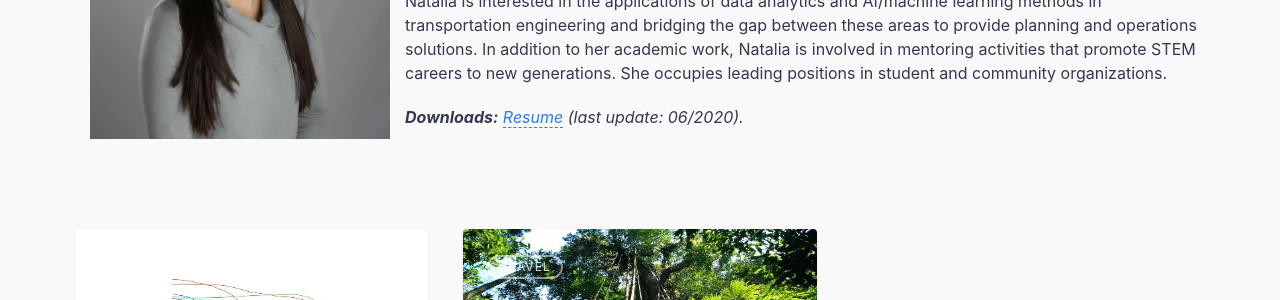
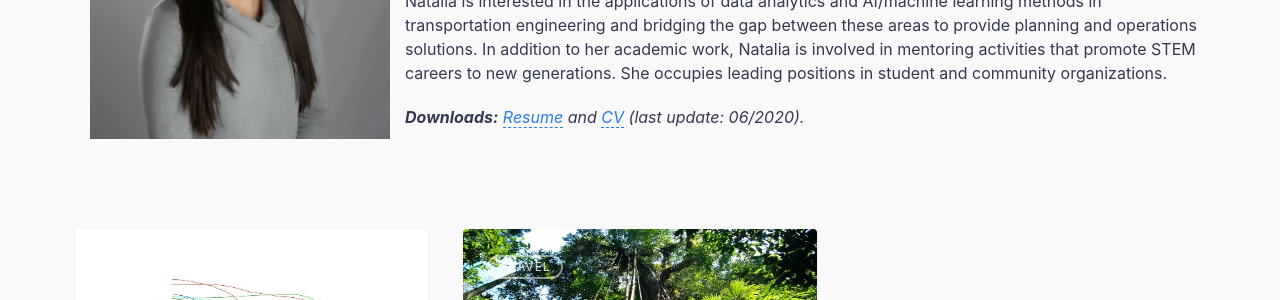
Before and after one commit to nzunigag/nzunigag.github.io, a Jekyll site: the page built from index.md, in a window 1280 px wide and 900 px high, scrolled down 706 px. Shown: the part 153-453 px from the top of the window. Built offline with Jekyll 4.4.1, drawn with Linux system fonts in a browser that asks for light colours; comment, search, counter and statistics services are not loaded.

Commit message:
Update default.html

```diff
--- a/_layouts/default.html
+++ b/_layouts/default.html
@@ -57,7 +57,7 @@ layout: compress
           In addition to her academic work, Natalia is involved in mentoring activities that promote STEM careers to new generations.
           She occupies leading positions in student and community organizations.
             </p>
-            <i> <b>Downloads:</b> <a href="https://nzunigag.github.io/downloads/NataliaZuniga_Resume.pdf">Resume</a> (last update: 06/2020).</i> <br>
+            <i> <b>Downloads:</b> <a href="https://nzunigag.github.io/downloads/NataliaZuniga_Resume.pdf">Resume</a> and <a href="https://nzunigag.github.io/downloads/NataliaZuniga_CV.pdf">CV</a> (last update: 06/2020).</i> <br>
             </p>
             </justify>
           <div class="post-list" itemscope="" itemtype="http://schema.org/Blog">
```
